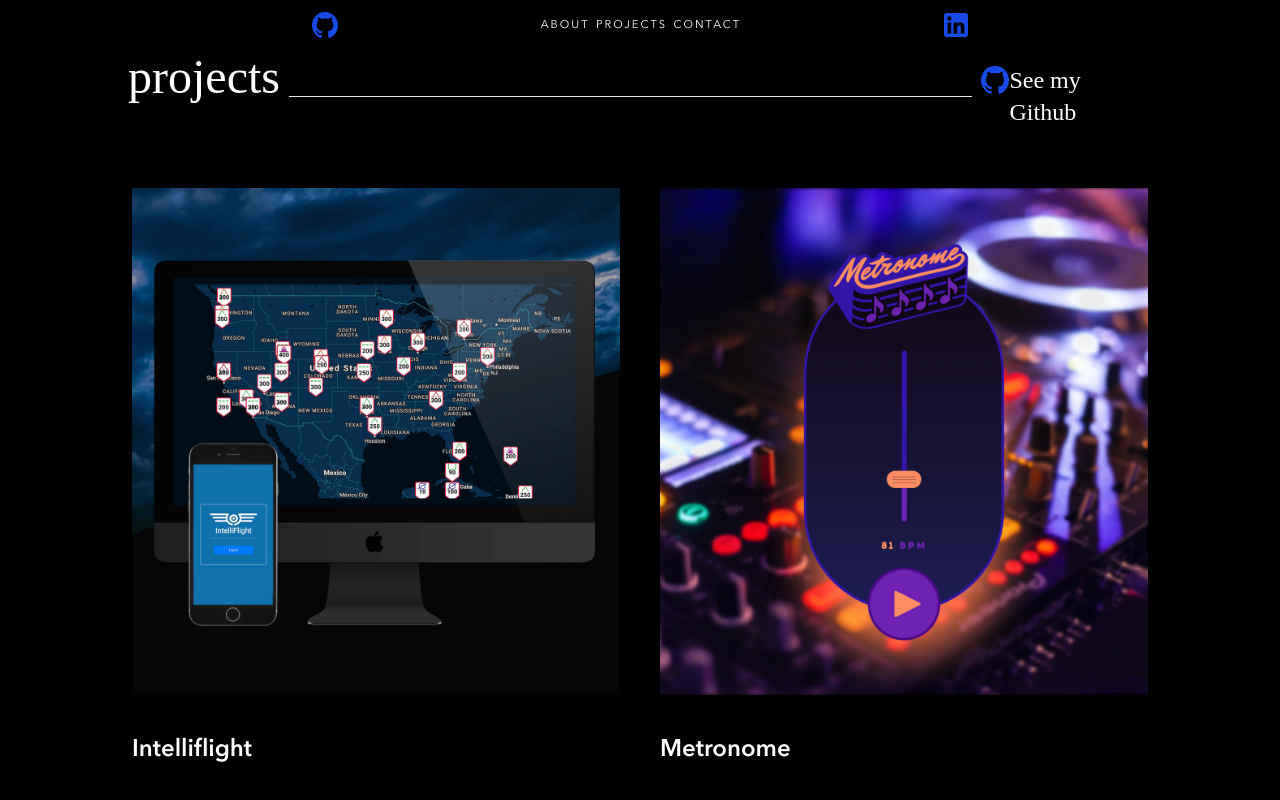
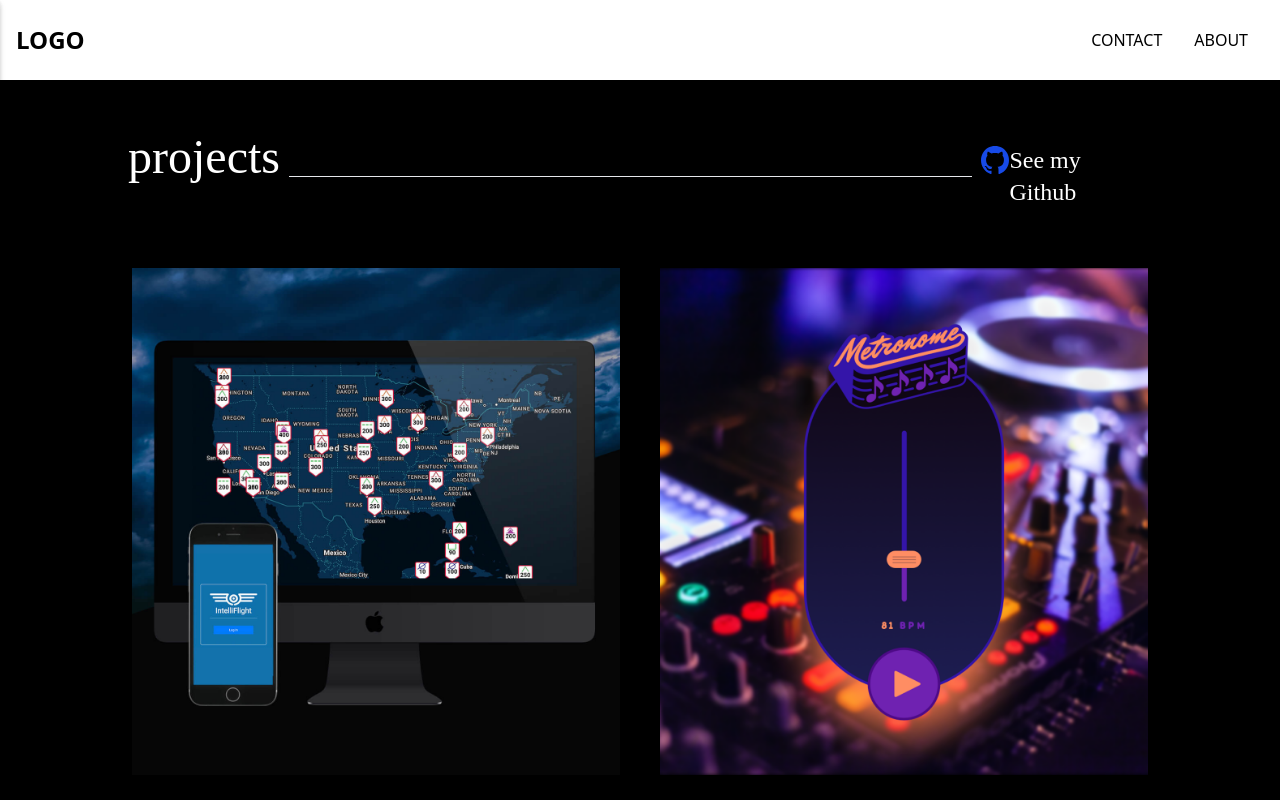
Before and after one commit to sklanier/Portfolio, a Next.js app: page /projects in a window 1280 px wide. Shown: the top 800 px of the page. Built offline with nearby package versions, Linux system fonts and the light colour scheme.

Commit message:
added new nav functions

```diff
--- a/components/Nav.js
+++ b/components/Nav.js
@@ -10,39 +10,61 @@ const navStyles = {
   }
 }
 
+function NavLink({to, children}) {
+  return <a href={to} className={`mx-4`}>
+      {children}
+  </a>
+}
+
+const MobileNav = ({ open, setOpen }) => {
+  return (
+    <div className={`absolute top-0 left-0 h-screen w-screen bg-white transform ${open ? "-translate-x-0" : "-translate-x-full"} transition-transform duration-300 ease-in-out filter drop-shadow-md `}>
+        <div className="flex items-center justify-center filter drop-shadow-md bg-white h-20"> {/*logo container*/}
+            <a className="text-xl font-semibold" href="/">LOGO</a>
+        </div>
+        <div className="flex flex-col ml-4">
+            <a className="text-xl font-medium my-4" href="/about" onClick={() => setTimeout(() => {setOpen(!open)}, 100)}>
+                About
+            </a>
+            <a className="text-xl font-normal my-4" href="/contact" onClick={() => setTimeout(() => {setOpen(!open)}, 100)}>
+                Contact
+            </a>
+        </div>
+    </div>
+)
+}
+
 const Nav = () => {
-
+  const [open, setOpen] = useState(false)
   const router = useRouter();
 
   return (
-    <nav id="nav" className="transition duration-500 z-10 bg-transparent fixed top-0 left-0 right-0">
-      <div className="bg-transparent flex justify-around w-8/12 m-auto" style={navStyles.navBar}>
-        <a href="https://www.github.com/sklanier" target="_blank"><img src="../assets/img/Github-icon.svg"/></a>
+    <nav className="flex filter drop-shadow-md bg-white px-4 py-4 h-20 items-center">
+            <MobileNav open={open} setOpen={setOpen}/>
+            <div className="w-3/12 flex items-center">
+                <a className="text-2xl font-semibold" href="/">LOGO</a>
+            </div>
+            <div className="w-9/12 flex justify-end items-center">
 
-        {router.asPath === '/' ?
-          <div className="flex justify-evenly w-3/12">
-            <AnchorLink className="transition duration-500 navText" href="#about">ABOUT</AnchorLink>
-            <Link href="/projects">
-              <a className="transition duration-500 navText">PROJECTS</a>
-            </Link>
-            <AnchorLink className="transition duration-500 navText" href="#contact">CONTACT</AnchorLink>
-          </div>
-          :
-          <div className="flex justify-evenly w-3/12">
-            <Link href="/#about">
-              <a className="transition duration-500 navText">ABOUT</a>
-            </Link>
-            <Link href="/projects">
-              <a className="transition duration-500 navText">PROJECTS</a>
-            </Link>
-            <Link href="/#contact">
-              <a className="transition duration-500 navText">CONTACT</a>
-            </Link>
-          </div>
-        }
-        <a href="https://www.linkedin.com/in/steve-lanier-a12a1850/" target="_blank"><img src="../assets/img/LinkedIn-Icon.svg"/></a>
-      </div>
-    </nav>
+                <div className="z-50 flex relative w-8 h-8 flex-col justify-between items-center md:hidden" onClick={() => {
+                    setOpen(!open)
+                }}>
+                    {/* hamburger button */}
+                    <span className={`h-1 w-full bg-black rounded-lg transform transition duration-300 ease-in-out ${open ? "rotate-45 translate-y-3.5" : ""}`} />
+                    <span className={`h-1 w-full bg-black rounded-lg transition-all duration-300 ease-in-out ${open ? "w-0" : "w-full"}`} />
+                    <span className={`h-1 w-full bg-black rounded-lg transform transition duration-300 ease-in-out ${open ? "-rotate-45 -translate-y-3.5" : ""}`} />
+                </div>
+
+                <div className="hidden md:flex">
+                    <NavLink to="/contact">
+                        CONTACT
+                    </NavLink>
+                    <NavLink to="/about">
+                        ABOUT
+                    </NavLink>
+                </div>
+            </div>
+        </nav>
   )
 };
 
```
